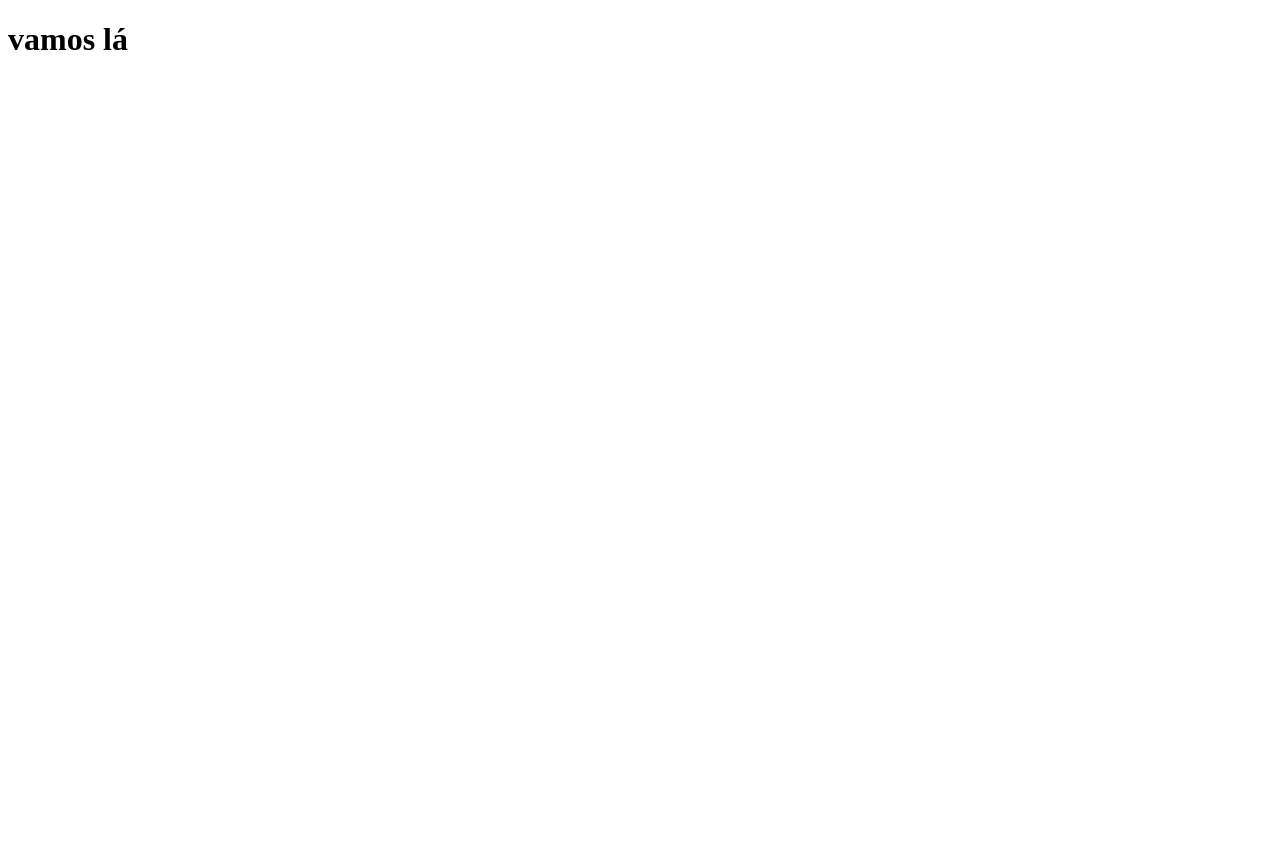
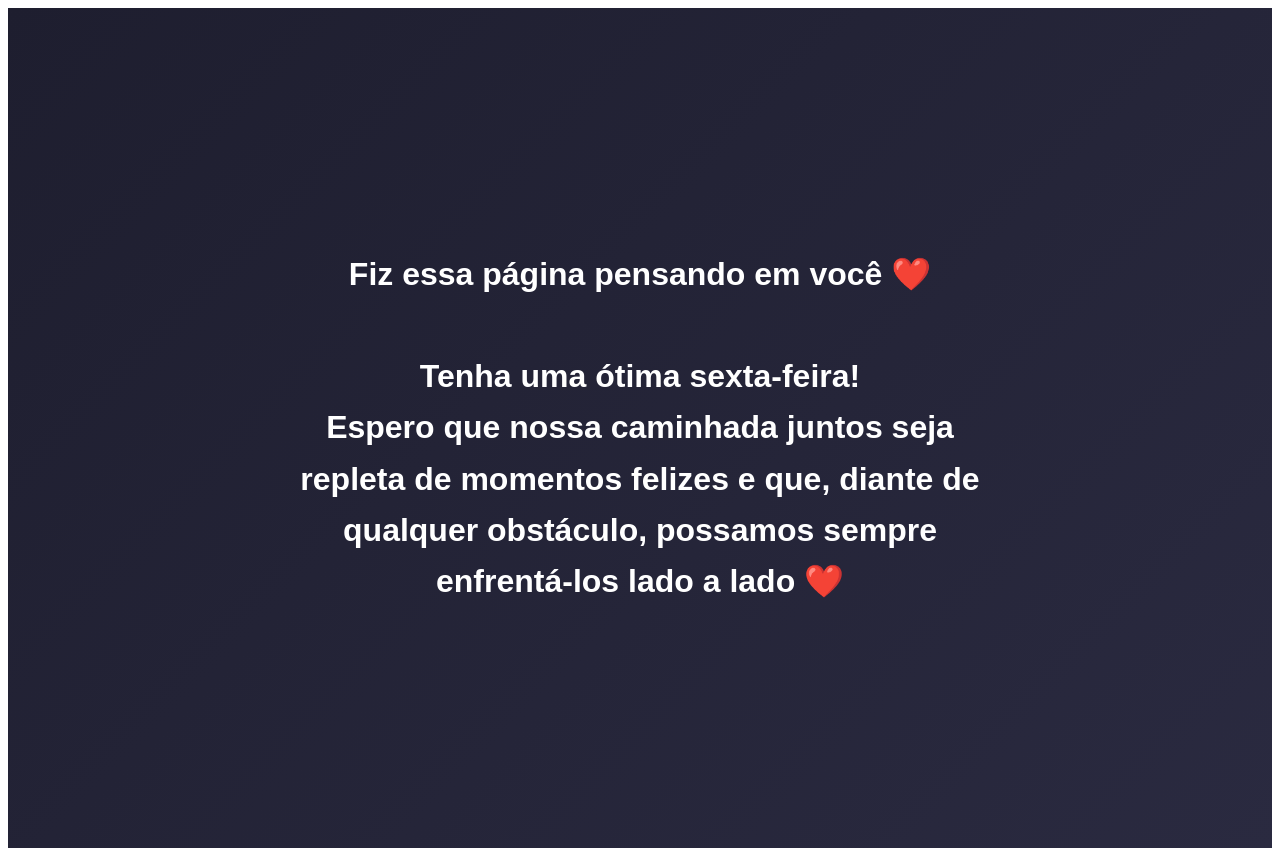
Before and after one commit to willian16041994/tabnews, a Next.js app: page / in a window 1280 px wide. Before the commit the page ends 800 px from the top, so only its background shows below. Built offline with nearby package versions, Linux system fonts and the light colour scheme.

Commit message:
mudando a mensagem da página

```diff
--- a/pages/index.js
+++ b/pages/index.js
@@ -1,4 +1,4 @@
 function Home() {
-    return <h1>vamos lá</h1>
+    return <div style={{ display: "flex", height: "100vh", alignItems: "center", justifyContent: "center", background: "linear-gradient(135deg, #1e1e2f, #2a2a40)", color: "#fff", fontFamily: "Arial, sans-serif", textAlign: "center", padding: "20px" }}> <h1 style={{ maxWidth: "700px", lineHeight: "1.6" }}> Fiz essa página pensando em você ❤️ <br /><br /> Tenha uma ótima sexta-feira! <br /> Espero que nossa caminhada juntos seja repleta de momentos felizes e que, diante de qualquer obstáculo, possamos sempre enfrentá-los lado a lado ❤️ </h1> </div>
 }
 export default Home;
```
